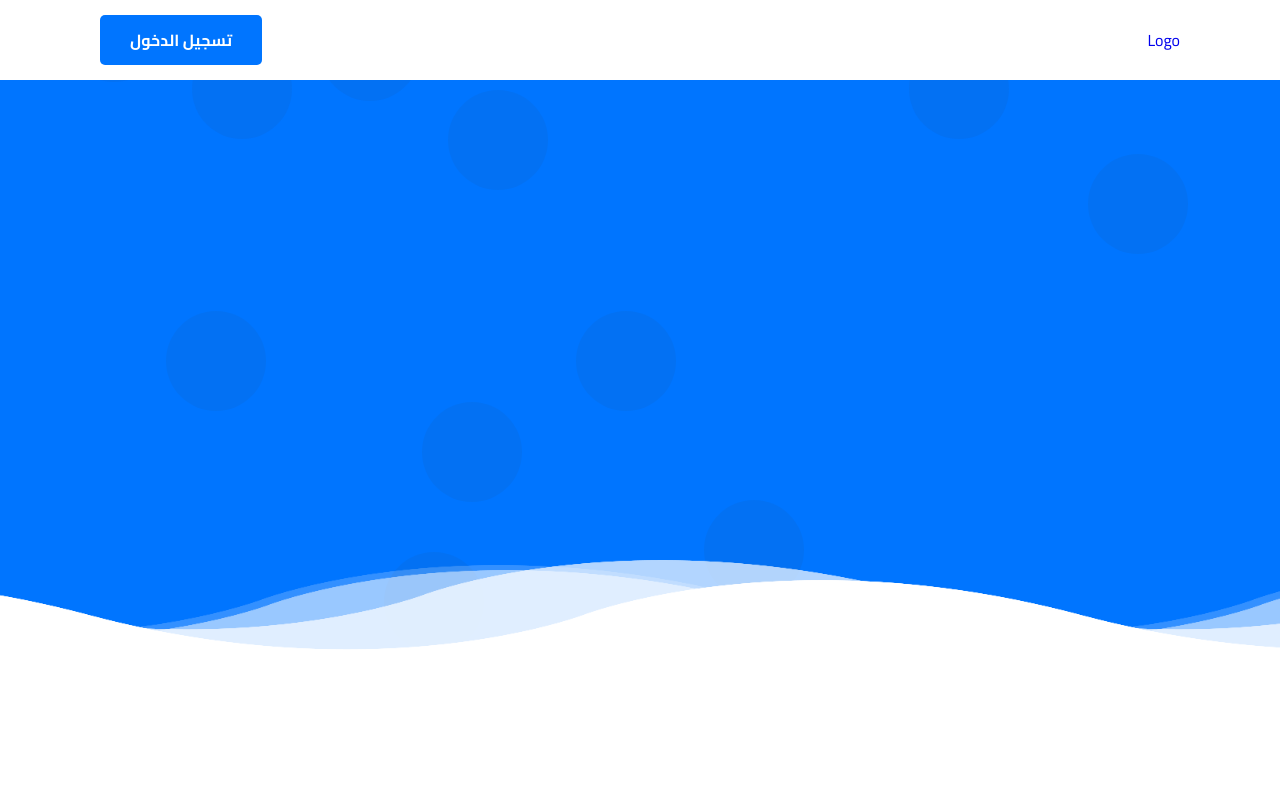
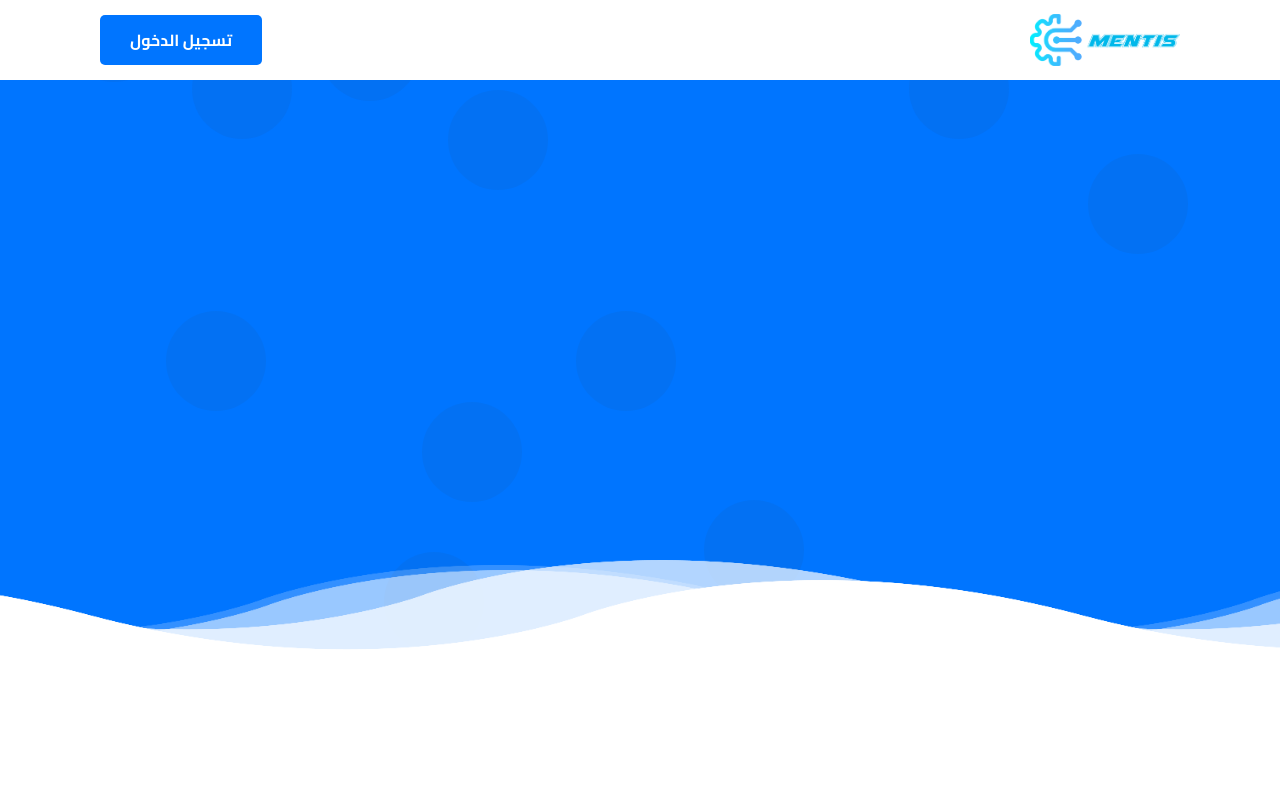
Before and after one commit to Sherif-altiby/Mentis, a React (Vite) app: page / in a window 1280 px wide. Shown: the top 797 px of the page. Built offline with nearby package versions, Linux system fonts and the light colour scheme.

Commit message:
add logo

```diff
--- a/src/components/Navbar/Nav.scss
+++ b/src/components/Navbar/Nav.scss
@@ -44,5 +44,27 @@ nav{
                }
            }
         }
+
+        .logo{
+            .img{
+                width: 150px;
+                height: 100%;
+                display: flex;
+                align-items: center;
+                justify-content: center;
+                // background-color: red;
+
+                @include screen(sm){
+                    width: 100px;
+
+                }
+
+
+                img{
+                    width: 100%;
+                    height: 100%;
+                }
+            }
+        }
     }
 }
--- a/src/components/Navbar/Nav.tsx
+++ b/src/components/Navbar/Nav.tsx
@@ -1,5 +1,7 @@
+import './Nav.scss';
 import { Link } from 'react-router-dom';
-import './Nav.scss';
+
+import logo from '../../assets/logo.png'
 
 const Nav = () => {
   return (
@@ -11,7 +13,7 @@ const Nav = () => {
                  </div>
              </div>
              <div className="logo">
-                 <Link to='/' > Logo </Link>
+                 <Link to='/' > <div className="img"> <img src={logo} alt="" /> </div> </Link>
              </div>
          </div>
     </nav>
--- a/src/components/animation/Circles.tsx
+++ b/src/components/animation/Circles.tsx
@@ -5,12 +5,6 @@ const Circles = () => {
   return (
     <div>
       <div className="wrpper">
-        {/* <motion.div
-          className="circle"
-          initial={{bottom: -100}}
-          animate={{ bottom: 600 }}
-          transition={{ duration: 5, repeat: Infinity, repeatType: "loop" }}
-        ></motion.div> */}
         <motion.div
           className="circle"
           initial={{bottom: -100}}
--- /dev/null
+++ b/src/types/index.types.ts
@@ -0,0 +1,2 @@
+export type card = { id: number; title: string; img: string; link: string };
+export type dataType = card[];
```
Also changed, not shown: src/components/Main/Main.tsx (+9 -14 lines), src/assets/hero.png (added), src/assets/logo.png (added).
